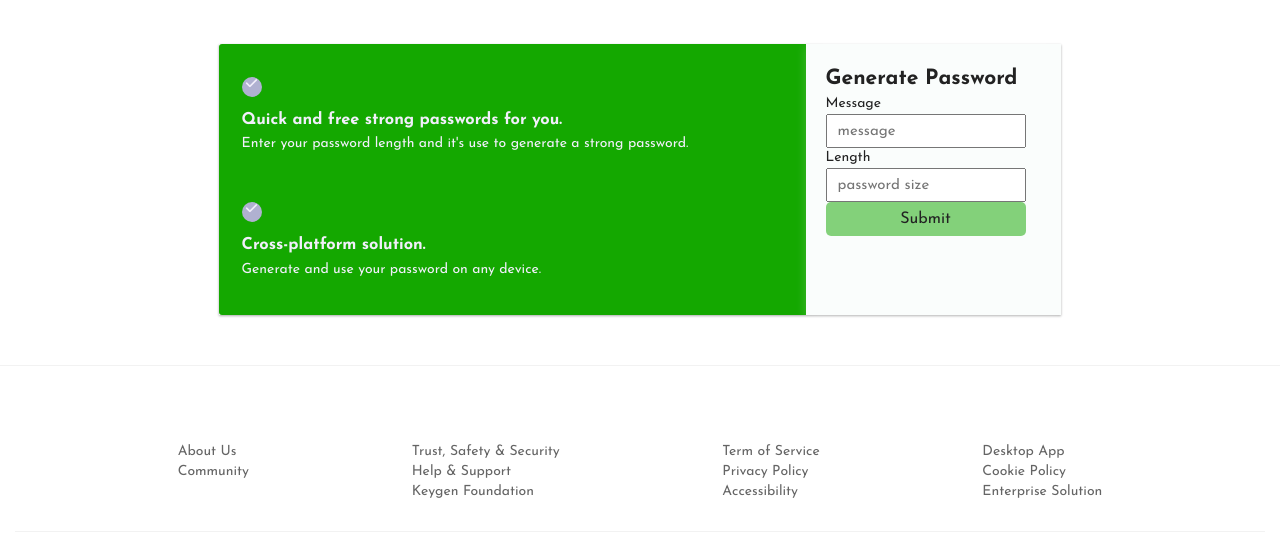
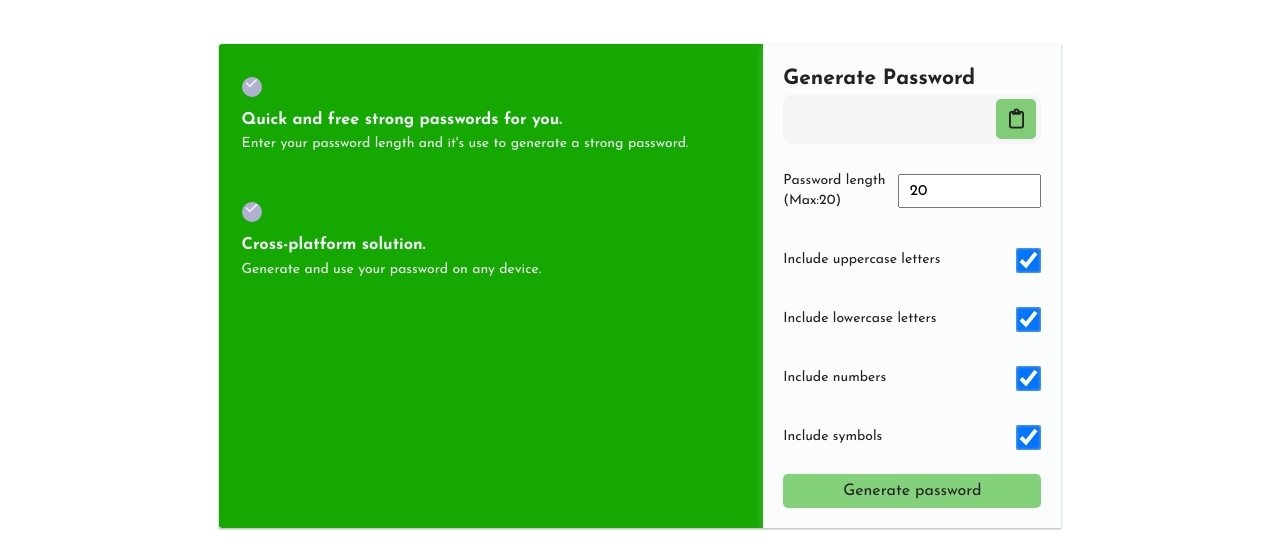
Before and after one commit to PatzPaul/password_generator, a plain HTML site: page index.html in a window 1280 px wide. Shown: the part 86-630 px from the top of the page. Drawn offline with Linux system fonts and the light colour scheme.

Commit message:
updated form element

```diff
--- a/index.html
+++ b/index.html
@@ -1,4 +1,5 @@
 <html>
+
 <head>
     <meta charset="utf-8">
     <meta http-equiv="X-UA-Compatible" content="IE=edge">
@@ -6,18 +7,16 @@
     <meta name="description" content="password key generator">
     <meta name="viewport" content="width=device-width, initial-scale=1">
     <link rel="icon" href="./images/favicon.ico" type="image/ico" />
-        <link rel="stylesheet" href="https://cdnjs.cloudflare.com/ajax/libs/font-awesome/6.1.1/css/all.min.css"
-            integrity="sha512-KfkfwYDsLkIlwQp6LFnl8zNdLGxu9YAA1QvwINks4PhcElQSvqcyVLLD9aMhXd13uQjoXtEKNosOWaZqXgel0g=="
-            crossorigin="anonymous" referrerpolicy="no-referrer" />
+    <link rel="stylesheet" href="https://cdnjs.cloudflare.com/ajax/libs/font-awesome/6.1.1/css/all.min.css" integrity="sha512-KfkfwYDsLkIlwQp6LFnl8zNdLGxu9YAA1QvwINks4PhcElQSvqcyVLLD9aMhXd13uQjoXtEKNosOWaZqXgel0g==" crossorigin="anonymous" referrerpolicy="no-referrer"
+    />
     <link rel="preconnect" href="https://fonts.googleapis.com">
     <link rel="preconnect" href="https://fonts.gstatic.com" crossorigin>
-        <link
-            href="https://fonts.googleapis.com/css2?family=Comic+Neue:wght@300;400;700&family=Josefin+Sans:wght@300;400;500;600;700&display=swap"
-            rel="stylesheet">
+    <link href="https://fonts.googleapis.com/css2?family=Comic+Neue:wght@300;400;700&family=Josefin+Sans:wght@300;400;500;600;700&display=swap" rel="stylesheet">
     <link rel="stylesheet" href="./styles/styles.css">
     <link rel="stylesheet" href="./styles/content.css">
     <link rel="stylesheet" href="./styles/footer.css">
 </head>
+
 <body>
     <!-- Navigation Section -->
     <nav class="navbar">
@@ -70,15 +69,37 @@
                         <div class="form__header">
                             <h2>Generate Password</h2>
                         </div>
-                            <div>
-                                <label for="message">Message</label>
-                                <input type="text" placeholder="message">
+                        <div class="result-container">
+                            <span id="result"></span>
+                            <button class="btn" id="clipboard">
+                                <i class="far fa-clipboard"></i>
+                            </button>
                         </div>
-                            <div>
-                                <label for="message">Length</label>
-                                <input type="text" placeholder="password size">
+                        <div class="settings">
+                            <div class="setting">
+                                <label>Password length (Max:20)</label>
+                                <input type="number" id="length" min='4' max='20' value='20' />
                             </div>
-                            <button type="submit" class="btn">Submit</button>
+                            <div class="setting">
+                                <label>Include uppercase letters</label>
+                                <input type="checkbox" id="uppercase" checked class="toggle" />
+                            </div>
+                            <div class="setting">
+                                <label>Include lowercase letters</label>
+                                <input type="checkbox" id="lowercase" checked class="toggle" />
+                            </div>
+                            <div class="setting">
+                                <label>Include numbers</label>
+                                <input type="checkbox" id="numbers" checked class="toggle" />
+                            </div>
+                            <div class="setting">
+                                <label>Include symbols</label>
+                                <input type="checkbox" id="symbols" checked class="toggle" />
+                            </div>
+                        </div>
+                        <button class="btn btn-large" id="generate">
+            Generate password
+        </button>
                     </form>
                 </div>
             </div>
@@ -150,6 +171,7 @@
         </footer>
         <!-- End of Footer -->
     </main>
-        <script src="./script.js" ></script>
+    <script src="./script.js"></script>
 </body>
+
 </html>
```
Lines whose indentation alone changed are shown as unchanged.
